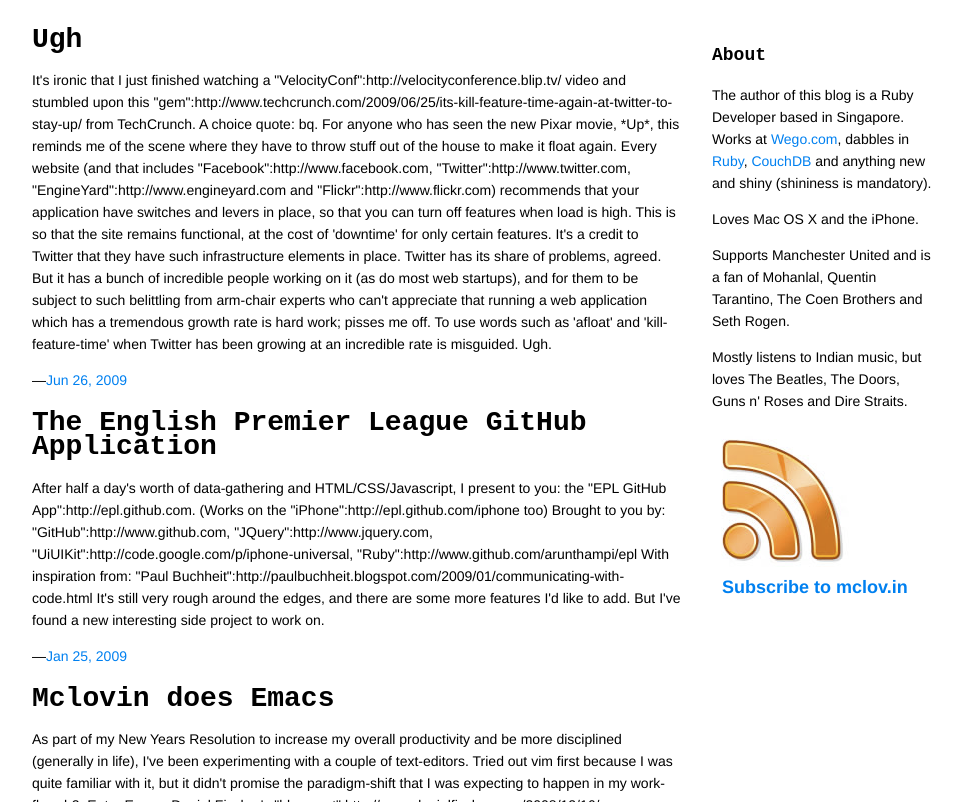
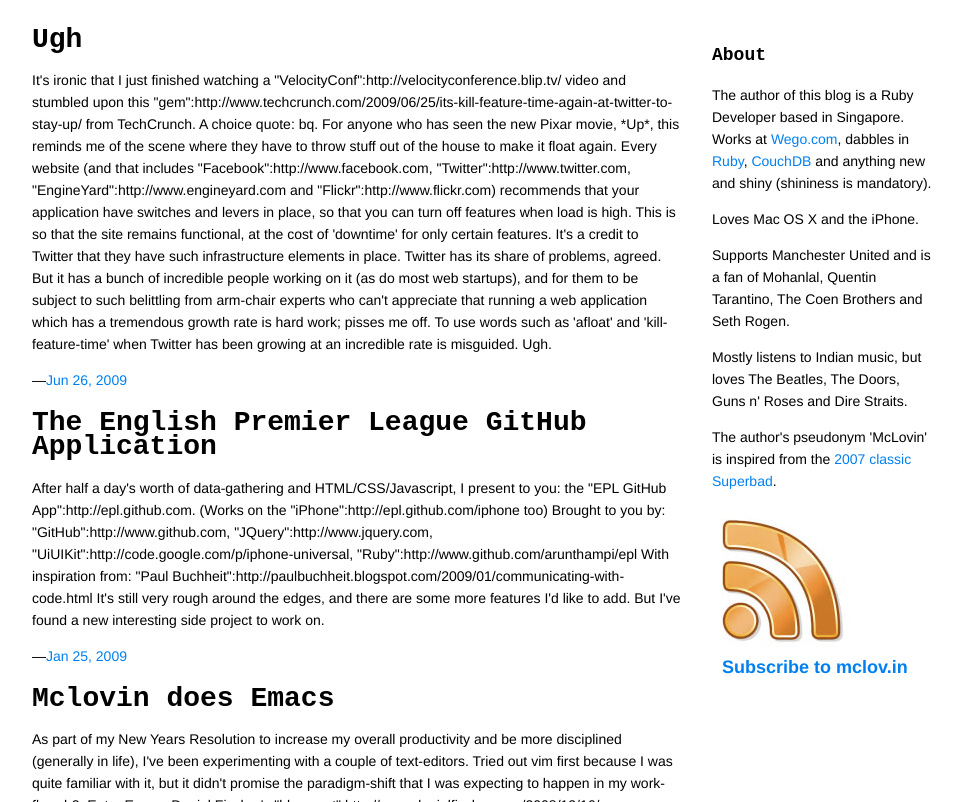
Before and after one commit to arunthampi/arunthampi.github.com, a Jekyll site: the page built from index.html, in a window 1280 px wide and 900 px high, cut to the strip 98-900 px from the top of the window. Shown: the whole strip, without its empty margins (158-1120 px from the left). Built offline with Jekyll 4.4.1, drawn with Linux system fonts in a browser that asks for light colours; Markdown is read by kramdown in place of the engine named in the settings.

Commit message:
Add more to intro

```diff
--- a/_layouts/default.html
+++ b/_layouts/default.html
@@ -27,7 +27,7 @@
     <p>Loves Mac OS X and the iPhone.</p>
     <p>Supports Manchester United and is a fan of Mohanlal, Quentin Tarantino, The Coen Brothers and Seth Rogen.</p>
     <p>Mostly listens to Indian music, but loves The Beatles, The Doors, Guns n' Roses and Dire Straits.</p>
-
+    <p>The author's pseudonym 'McLovin' is inspired from the <a href="http://www.imdb.com/title/tt0829482/" target="_blank">2007 classic Superbad</a>.
     <p id="rss_subscribe">
       <a href="http://feeds.feedburner.com/mclovin">Subscribe to mclov.in</a>
     </p>
```
